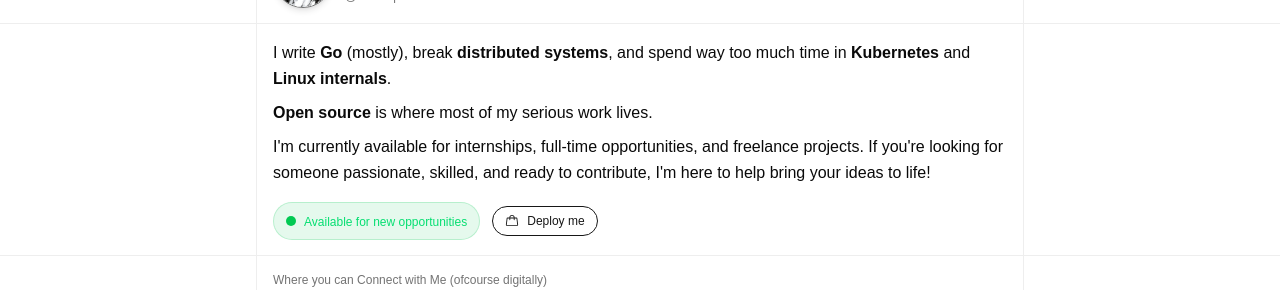
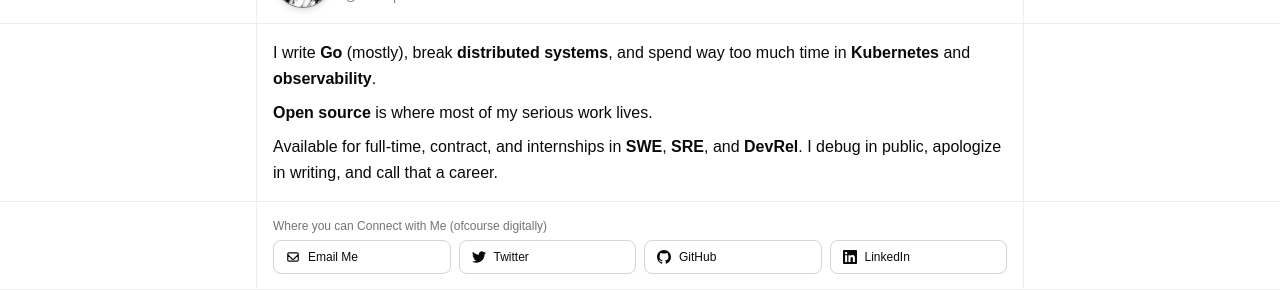
Before and after one commit to cotishq/tanfolio, a Next.js app: page / in a window 1280 px wide. Shown: the part 196-486 px from the top of the page. Built offline with nearby package versions, Linux system fonts and the light colour scheme; a web font is replaced by a local one.

Commit message:
update about section

```diff
--- a/components/About.tsx
+++ b/components/About.tsx
@@ -1,6 +1,5 @@
 "use client";
 import Image from "next/image";
-import { PiHandbag } from "react-icons/pi";
 import { Panel } from "./Panel";
 
 const About = () => {
@@ -59,32 +58,14 @@
       <div className="screen-line-bottom space-y-4 p-4">
       <div className="space-y-2 text-sm md:text-base leading-relaxed">
         <p>
-          I write <strong>Go</strong> (mostly), break <strong>distributed systems</strong>, and spend way too much time in <strong>Kubernetes</strong> and <strong>Linux internals</strong>.
+          I write <strong>Go</strong> (mostly), break <strong>distributed systems</strong>, and spend way too much time in <strong>Kubernetes</strong> and <strong>observability</strong>.
         </p>
         <p>
           <strong>Open source</strong> is where most of my serious work lives.
         </p>
         <p>
-          I'm currently available for internships, full-time opportunities, and freelance projects. If you're looking for someone passionate, skilled, and ready to contribute, I'm here to help bring your ideas to life!
+          Available for full-time, contract, and internships in <strong>SWE</strong>, <strong>SRE</strong>, and <strong>DevRel</strong>. I debug in public, apologize in writing, and call that a career.
         </p>
-      </div>
-
-
-      <div className="flex flex-wrap items-center gap-3">
-        <div className="flex items-center space-x-2 px-3 py-1.5 bg-green-500/10 border border-green-500/20 rounded-full">
-          <div className="w-2.5 h-2.5 bg-green-500 rounded-full animate-pulse"></div>
-          <a href="https://twitter.com/tanishqstwt">
-            <span className="text-xs text-green-400">Available for new opportunities</span>
-          </a>
-        </div>
-
-        <a
-          href="mailto:tanishqp101204@gmail.com?subject=Interested in hiring you"
-          className="inline-flex items-center gap-2 px-3 py-1.5 text-xs font-medium border border-primary text-primary rounded-full hover:bg-primary hover:text-background transition"
-        >
-          <PiHandbag className="w-3.5 h-3.5" />
-          Deploy me
-        </a>
       </div>
       </div>
 
```
